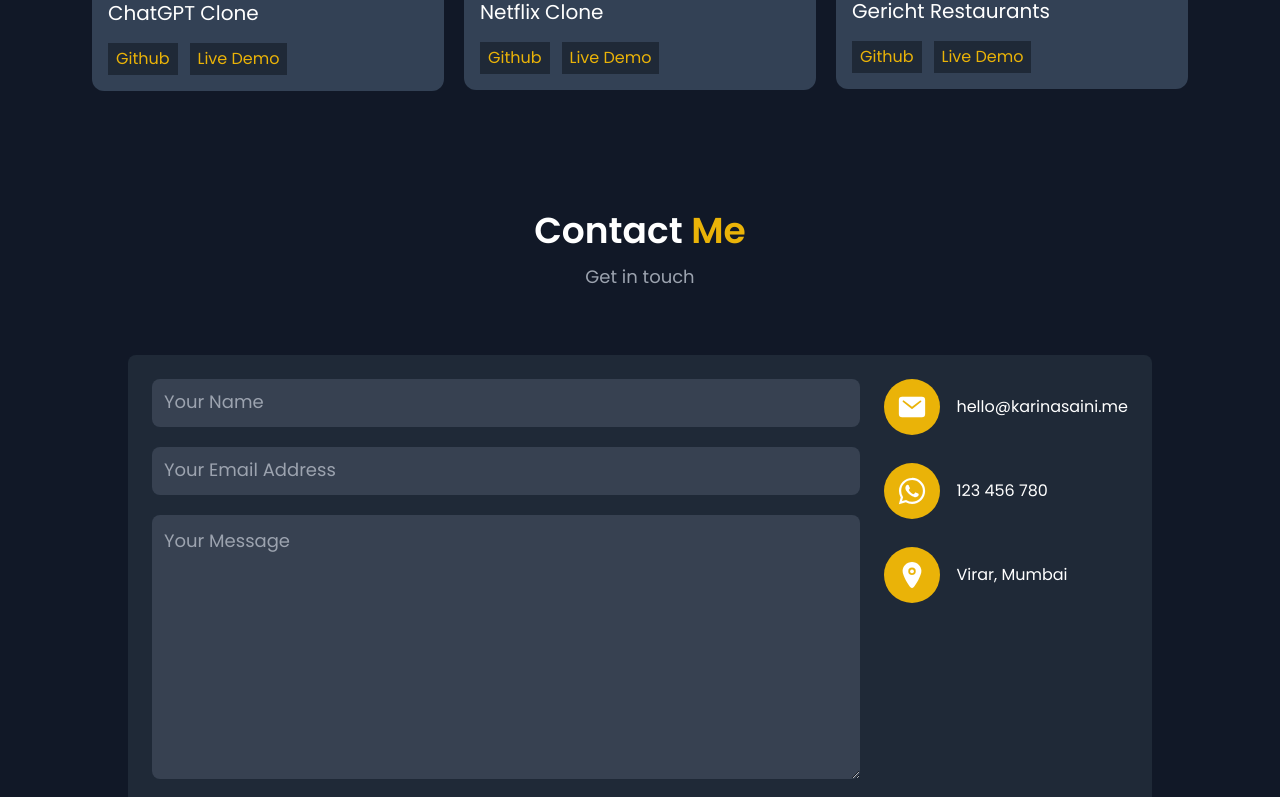
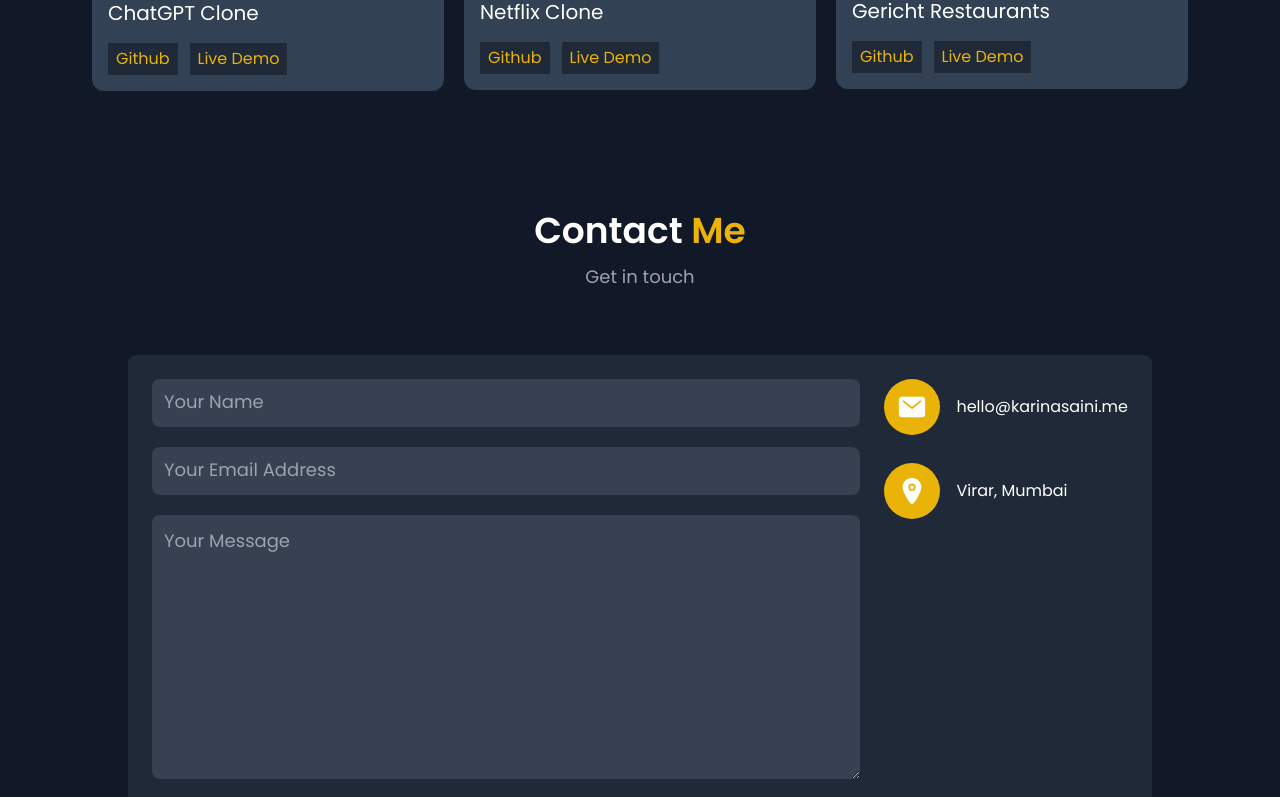
Before and after one commit to karusaini/personal-portfolio, a React (Vite) app: page / in a window 1280 px wide. Shown: the part 2178-2975 px from the top of the page. Built offline with nearby package versions, Linux system fonts and the light colour scheme.

Commit message:
Minor fixes

```diff
--- a/src/components/Contact.jsx
+++ b/src/components/Contact.jsx
@@ -32,8 +32,11 @@ const Contact = () => {
   };
 
   const contact_info = [
-    { logo: "mail", text: "hello@karinasaini.me" },
-    { logo: "logo-whatsapp", text: "123 456 780" },
+    {
+      logo: "mail",
+      text: "hello@karinasaini.me",
+      link: "mailto:hello@karinasaini.me",
+    },
     {
       logo: "location",
       text: "Virar, Mumbai",
@@ -85,7 +88,8 @@ const Contact = () => {
 
           <div className="flex flex-col gap-7 ">
             {contact_info.map((contact, i) => (
-              <div
+              <a
+                href={contact.link}
                 key={i}
                 className="flex flex-row
                   text-left gap-4 flex-wrap items-center"
@@ -96,7 +100,7 @@ const Contact = () => {
                 <p className="md:text-base text-sm  break-words">
                   {contact.text}
                 </p>
-              </div>
+              </a>
             ))}
           </div>
         </div>
--- a/src/components/Hero.jsx
+++ b/src/components/Hero.jsx
@@ -32,7 +32,7 @@ const Hero = () => {
           </h4>
           <button className="btn-primary mt-8 ml-[0px!important] hover:bg-yellow-600">
             <p>
-              <a href="hello@karinasaini.me">Hire Me</a>
+              <a href="mailto:hello@karinasaini.me">Hire Me</a>
             </p>
           </button>
         </div>
--- a/src/components/Skills.jsx
+++ b/src/components/Skills.jsx
@@ -15,7 +15,7 @@ const Skills = () => {
     {
       logo: "logo-nodejs",
       level: "Advance",
-      count: 95,
+      count: 90,
     },
     {
       logo: "logo-react",
```
